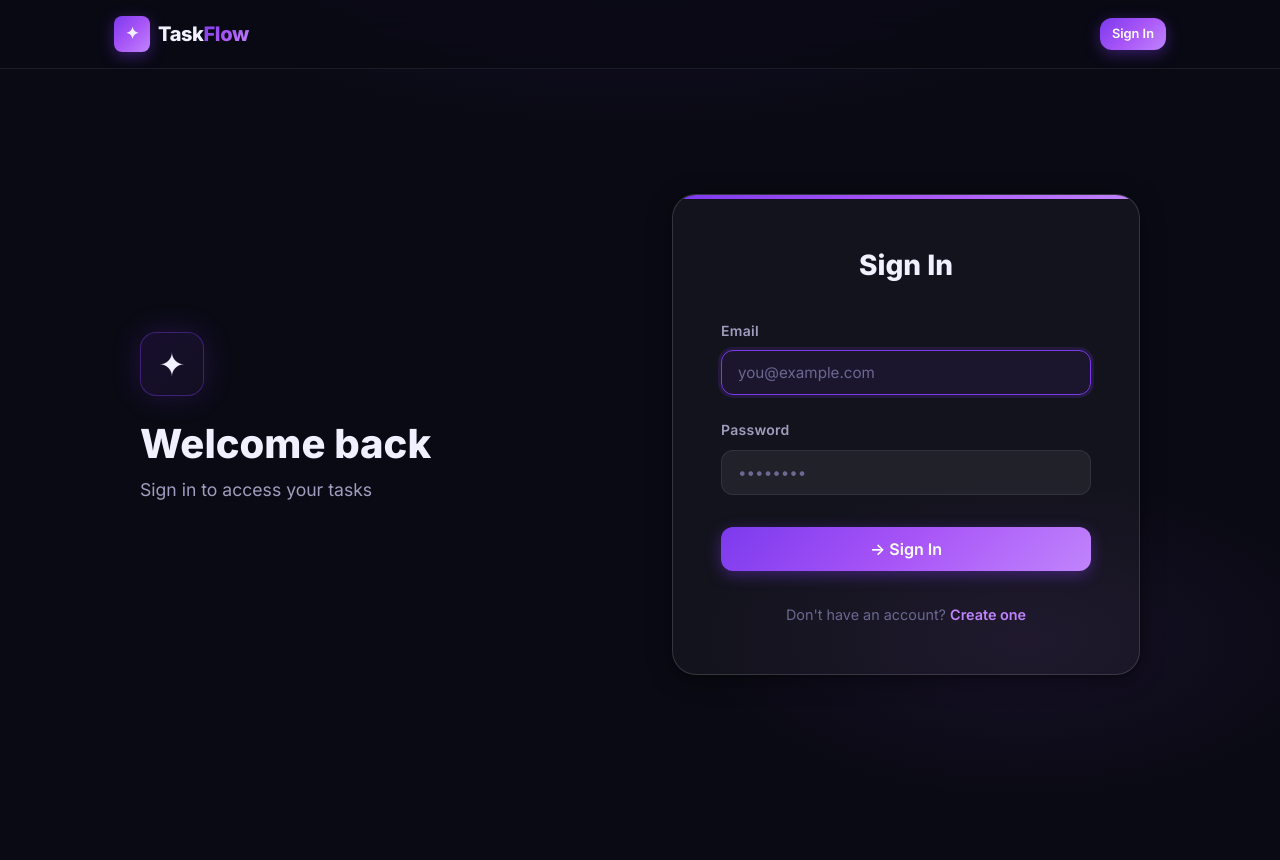
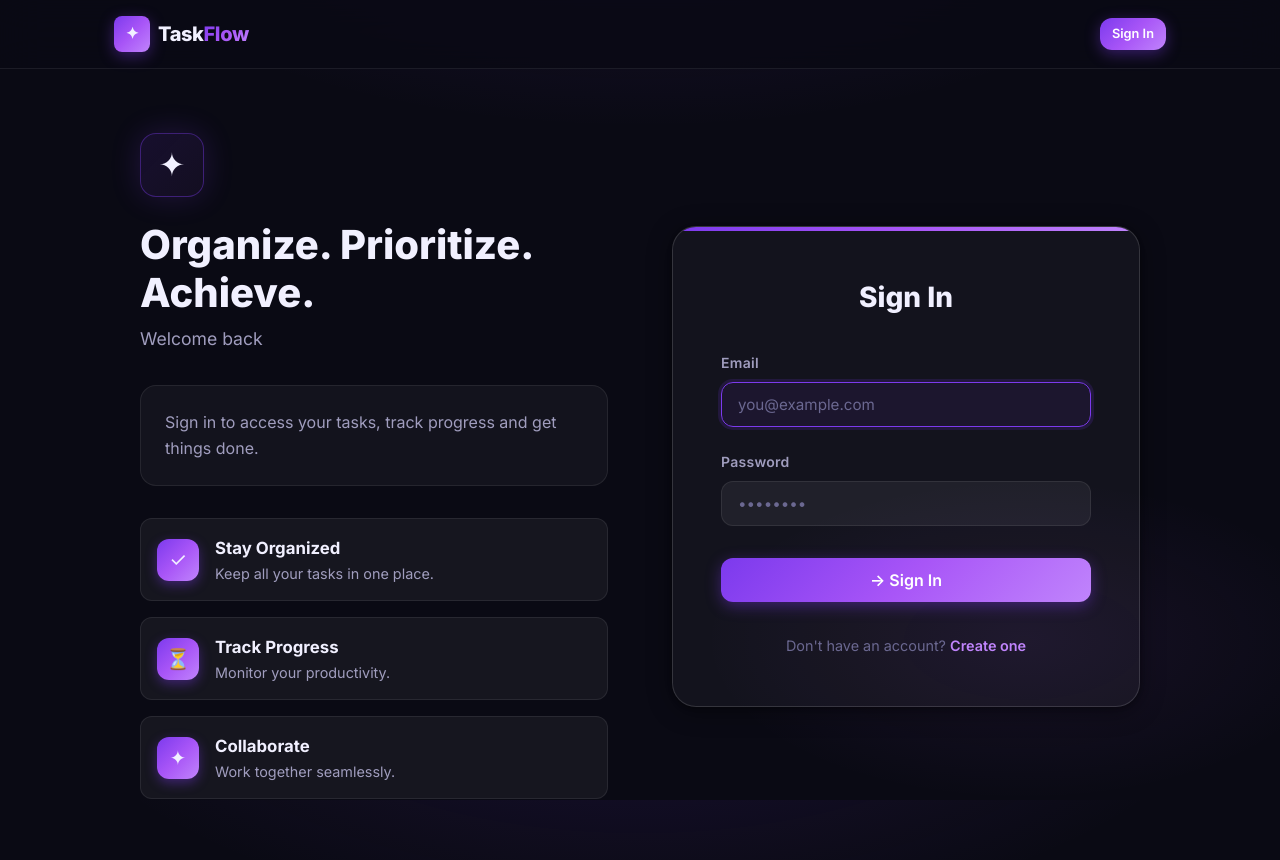
Before and after one commit to ranjith-2995/Project-Management-Portal, a React (Vite) app in the folder client/: page /login in a window 1280 px wide. Shown: the top 860 px of the page. Before the commit the page ends 800 px from the top, so only its background shows below. Built offline with nearby package versions, Linux system fonts and the light colour scheme; no server answers.

Commit message:
style: update login hero copy

```diff
--- a/client/src/pages/Login.jsx
+++ b/client/src/pages/Login.jsx
@@ -37,9 +37,34 @@ export default function Login() {
           {/* Left side description */}
           <div className="auth-layout__info">
             <div className="auth-layout__icon">✦</div>
-            <h1 className="auth-layout__title">Welcome back</h1>
-            <p className="auth-layout__subtitle">Sign in to access your tasks</p>
-
+            <h1 className="auth-layout__title">Organize. Prioritize. Achieve.</h1>
+            <p className="auth-layout__subtitle">Welcome back</p>
+            <p className="auth-layout__desc">
+              Sign in to access your tasks, track progress and get things done.
+            </p>
+            <div className="auth-layout__features">
+              <div className="auth-layout__feature">
+                <div className="auth-layout__feature-icon">✓</div>
+                <div className="auth-layout__feature-text">
+                  <h3>Stay Organized</h3>
+                  <p>Keep all your tasks in one place.</p>
+                </div>
+              </div>
+              <div className="auth-layout__feature">
+                <div className="auth-layout__feature-icon">⏳</div>
+                <div className="auth-layout__feature-text">
+                  <h3>Track Progress</h3>
+                  <p>Monitor your productivity.</p>
+                </div>
+              </div>
+              <div className="auth-layout__feature">
+                <div className="auth-layout__feature-icon">✦</div>
+                <div className="auth-layout__feature-text">
+                  <h3>Collaborate</h3>
+                  <p>Work together seamlessly.</p>
+                </div>
+              </div>
+            </div>
           </div>
 
 
```
